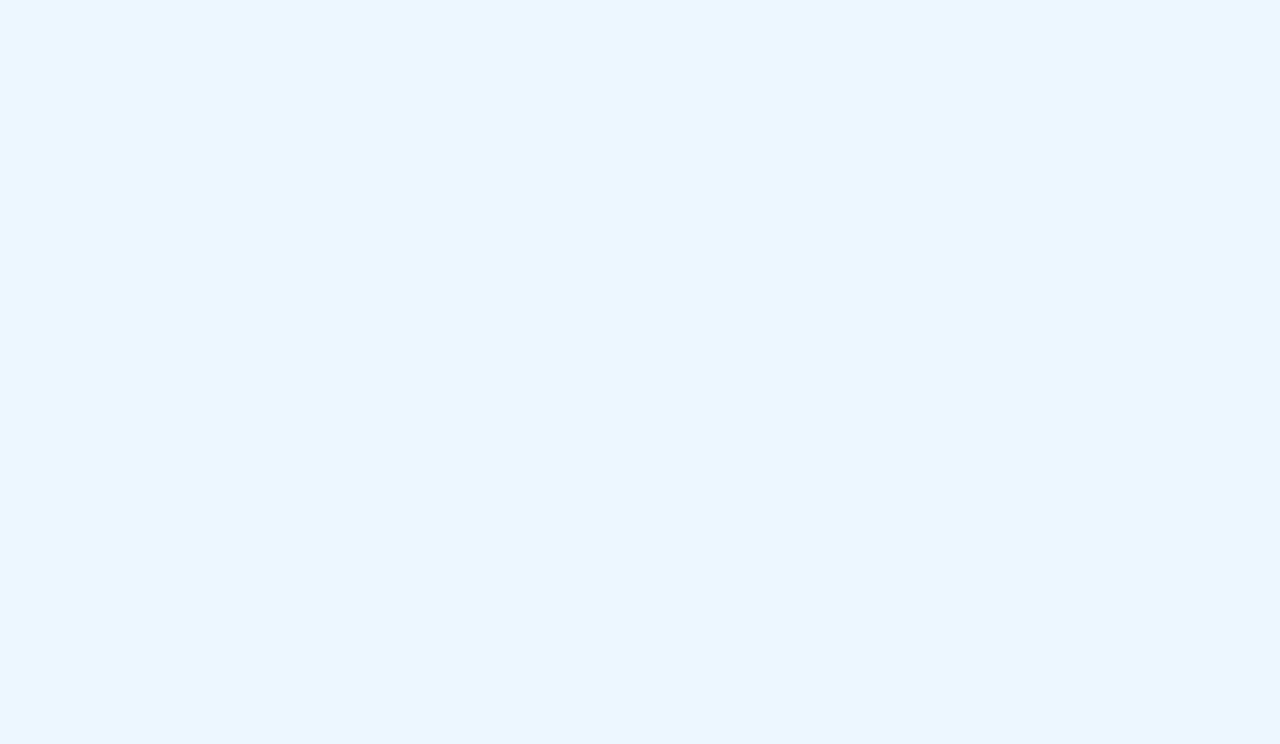
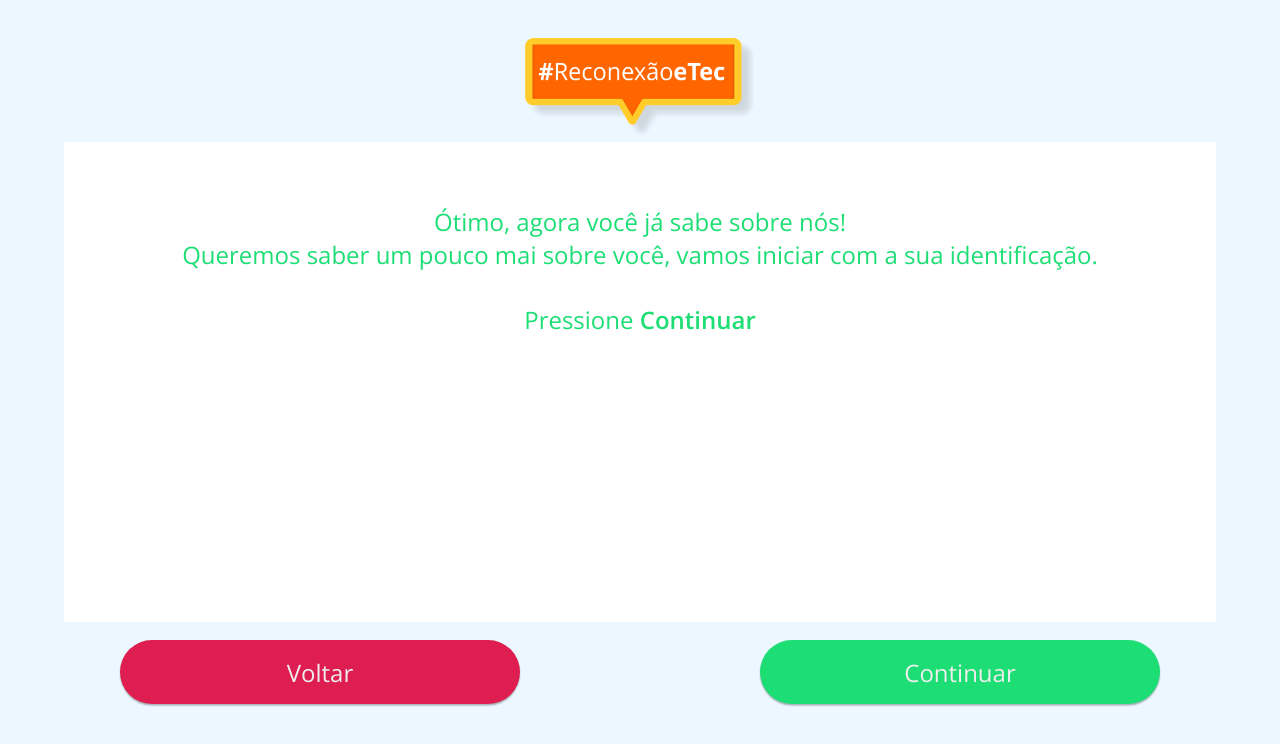
Before and after one commit to k13w/feedback, a React (Create React App) app in the folder frontend/: page /continue in a window 1280 px wide. Shown: the top 744 px of the page. Built offline with nearby package versions, Linux system fonts and the light colour scheme.

Commit message:
continue page

```diff
--- /dev/null
+++ b/frontend/src/components/Continue/index.js
@@ -0,0 +1,26 @@
+import React from 'react';
+import { Link } from 'react-router-dom';
+import Hashtag from '../../assets/img/etechashtag.png';
+import { Container } from './styles';
+
+const Continue = () => (
+    <Container>
+    <div className="header">
+        <img src={Hashtag}></img>
+    </div>
+    <div className="main">
+        <p>Ótimo, agora você já sabe sobre nós!<br />
+        Queremos saber um pouco mai sobre você, vamos iniciar
+        com a sua identificação.</p>
+
+        <p>Pressione <b>Continuar</b></p>
+
+    </div>
+    <div className="footer">
+        <Link to='/warning'><button className="voltar" >Voltar</button></Link>
+        <Link to='/user'><button >Continuar</button></Link>
+    </div>
+    </Container>
+)
+
+export default Continue;
--- /dev/null
+++ b/frontend/src/components/Continue/styles.js
@@ -0,0 +1,35 @@
+import styled from 'styled-components';
+
+export const Container = styled.div`
+    .header {
+        margin: 0 auto;
+        max-width: 230px;
+        margin-top: 3%;
+    }
+    img {
+        width: 100%;
+    }
+    h2{
+        margin-bottom: 1rem;
+        color: #1dde74;
+    }
+    p {
+        margin-top: 3%;
+    }
+    .main {
+        color: #1dde74;
+        font-size: 1.5rem;
+        text-align: center;
+        margin: 0 5%;
+        background-color: #fff;
+        width: 90%;
+        padding: 30px;
+        float: left;
+        height: 30rem;
+        @media (max-width: 480px){
+            height: 20rem;
+        }
+        position:relative;
+    }
+
+`;
--- a/frontend/src/components/Warning/index.js
+++ b/frontend/src/components/Warning/index.js
@@ -12,7 +12,7 @@ const Warning = () => (
 
     <div className="footer">
         <Link to='/about'><button className="voltar" >Voltar</button></Link>
-        <Link to='/user'><button>Continuar</button></Link>
+        <Link to='/continue'><button>Continuar</button></Link>
     </div>
     </Container>
 )
--- a/frontend/src/routes.js
+++ b/frontend/src/routes.js
@@ -4,6 +4,7 @@ import { BrowserRouter as Router, Route, Switch } from 'react-router-dom';
 /* Components */
 import Home from './components/Home';
 import About from './components/About';
+import Continue from './components/Continue';
 import Warning from './components/Warning';
 import UserVerification from './components/UserVerification';
 import Welcome from './components/Welcome';
@@ -16,7 +17,7 @@ const Routes = () => (
             <Route exact path="/" component={Home} />
             <Route path='/about' component={About} />
             <Route path='/warning' component={Warning} />
-
+            <Route path='/continue'component={Continue}/>
             <Route path='/user' component={UserVerification} />
             <Route path='/welcome' component={Welcome} />
         </Switch>
```
